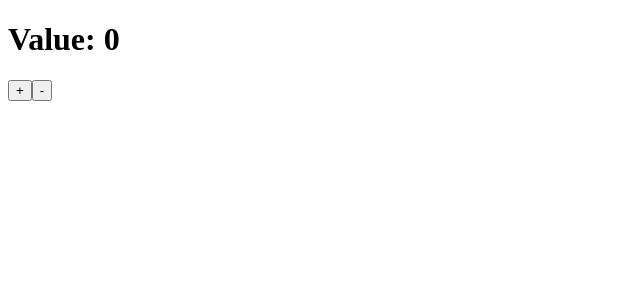
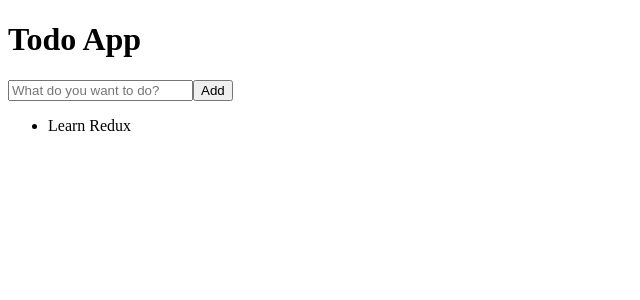
Before and after one commit to kabirbaidhya/ReduxTodoApp, a React app: page / in a window 1280 px wide. Shown: the top 300 px of the page, without its empty margins (0-640 px from the left). Built offline with nearby package versions, Linux system fonts and the light colour scheme.

Commit message:
Just a test Redux app

```diff
--- a/package.json
+++ b/package.json
@@ -10,6 +10,7 @@
     "webpack-stream": "^3.1.0"
   },
   "dependencies": {
+    "immutable": "^3.7.6",
     "react": "^0.14.7",
     "react-dom": "^0.14.7",
     "redux": "^3.3.1"
--- /dev/null
+++ b/src/actions/TodoAction.js
@@ -0,0 +1,15 @@
+
+const ActionType = {
+    ADD_TODO: 'ADD_TODO'
+};
+
+class TodoAction {
+    static add(text) {
+        return {
+            type: ActionType.ADD_TODO,
+            data: {text}
+        }
+    }
+}
+
+export {ActionType, TodoAction};
--- a/src/app.js
+++ b/src/app.js
@@ -1,52 +1,22 @@
 
-import {createStore} from 'redux';
 import React from 'react';
 import ReactDOM from 'react-dom';
+import {createStore} from 'redux';
 import App from './components/App.jsx';
+import Immutable from 'immutable';
+import {ActionType, TodoAction} from './actions/TodoAction.js';
+import todos from './reducers/todos.js';
 
+var store = createStore(todos);
 
-const Actions = {
-    INCREMENT: 'increment',
-    DECREMENT: 'decrement'
-};
-
-const Keys = {
-    UP: 38,
-    DOWN: 40
-};
-
-function counter(state = 0, action) {
-    switch (action.type) {
-        case Actions.INCREMENT:
-            return state + 1;
-
-        case Actions.DECREMENT:
-            return state -1;
-
-        default:
-            return state;
-    }
+function saveNewTodo(text) {
+    store.dispatch(TodoAction.add(text));
 }
 
-function handleIncrement() {
-    console.log('Incrementing');
-    store.dispatch({type: Actions.INCREMENT})
-}
-
-function handleDecrement() {
-    console.log('Decrementing');
-    store.dispatch({type: Actions.DECREMENT})
-}
-
-var store = createStore(counter);
-
 function render() {
+    console.log('current state', store.getState());
     ReactDOM.render(
-        <App
-            value={store.getState()}
-            onIncrement={handleIncrement}
-            onDecrement={handleDecrement}
-        />,
+        <App title="Todo App" todos={store.getState().get('todos')} handleSave={saveNewTodo} />,
         document.getElementById('app')
     );
 }
--- a/src/components/App.jsx
+++ b/src/components/App.jsx
@@ -1,13 +1,49 @@
 import React from 'react';
 
 class App extends React.Component {
+    constructor(props, context) {
+        super(props, context);
+
+        this.state = {
+            text: ''
+        };
+    }
+
+    handleSubmit(e) {
+        e.preventDefault();
+        var text = this.state.text.trim();
+
+        if (text.length === 0 ) {
+            return;
+        }
+
+        this.props.handleSave(text);
+        this.setState({text:''});
+    }
+
+    handleChange(e) {
+        this.setState({
+            text: e.target.value
+        });
+    }
+
     render() {
+        console.log('props todos = ', this.props.todos);
         return (
             <div>
-                <h1>Value: {this.props.value}</h1>
-
-                <button onClick={this.props.onIncrement}>+</button>
-                <button onClick={this.props.onDecrement}>-</button>
+                <h1>{this.props.title}</h1>
+                <form onSubmit={this.handleSubmit.bind(this)}>
+                    <input  type="text"
+                            placeholder="What do you want to do?"
+                            onChange={this.handleChange.bind(this)}
+                            value={this.state.text} />
+                    <button type="submit">Add</button>
+                </form>
+                <ul className="todo-list">
+                    {this.props.todos.map((item, index) =>
+                        <li key={index}>{item.get('text')}</li>
+                    )}
+                </ul>
             </div>
         );
     }
--- /dev/null
+++ b/src/reducers/todos.js
@@ -0,0 +1,30 @@
+import Immutable from 'immutable';
+import {ActionType} from '../actions/TodoAction.js';
+
+const STATE_ZERO = Immutable.fromJS({
+    todos: [
+        {
+            id: 5,
+            text: 'Learn Redux'
+        }
+    ]
+});
+
+function todos(state = STATE_ZERO, action) {
+    switch (action.type) {
+        case ActionType.ADD_TODO:
+            var autoId = state.get('todos').first().get('id') + 1;
+
+            const item = Immutable.fromJS({
+                id: autoId,
+                text: action.data.text
+            });
+
+            return state.update('todos', (items) => items.push(item));
+
+        default:
+            return state;
+    }
+}
+
+export default todos;
```
